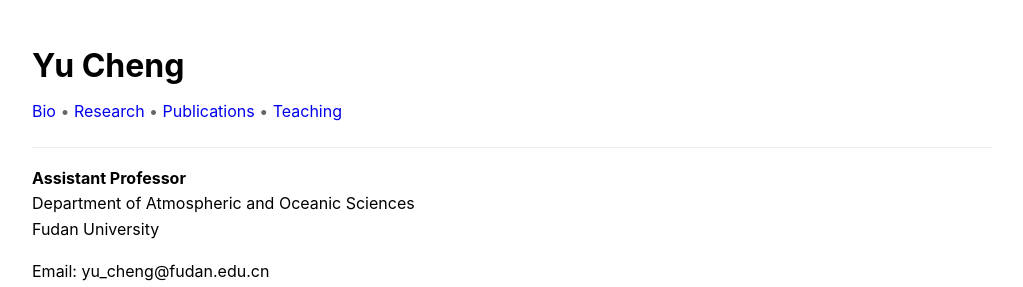
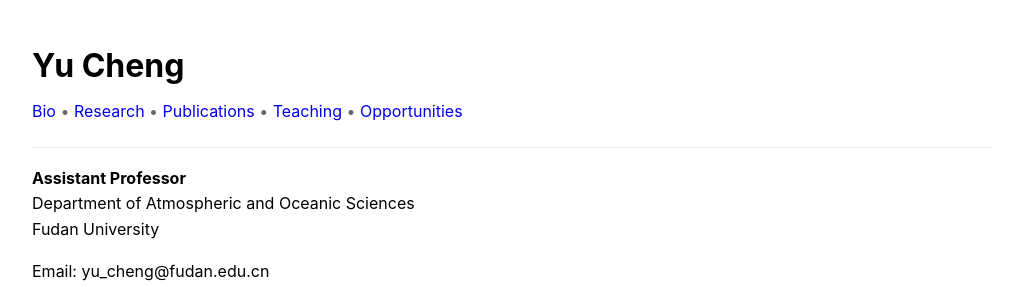
Before and after one commit to yc2965/yc2965.github.io, a Jekyll site: the page built from index.md, in a window 1280 px wide. Shown: the top 287 px of the page, without its empty margins (128-1151 px from the left). Built offline with Jekyll 4.4.1, drawn with Linux system fonts in a browser that asks for light colours; our own code applies the rules of GitHub Pages for plain Markdown files.

Commit message:
Update default.html

```diff
--- a/_layouts/default.html
+++ b/_layouts/default.html
@@ -22,7 +22,8 @@
         <a href="/">Bio</a> •
         <a href="/research.html">Research</a> •
         <a href="/publications.html">Publications</a> •
-        <a href="/teaching.html">Teaching</a>
+        <a href="/teaching.html">Teaching</a> •
+        <a href="/opportunities.html">Opportunities</a>
       </nav>
       <hr />
     </header>
```
